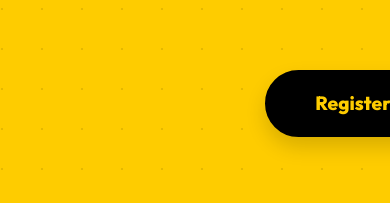
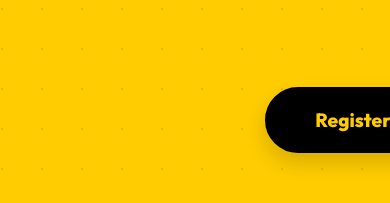
Before and after one commit to akrishbala007-hub/Safe-Tech-India, a Next.js app: page / in a window 390 px wide. Shown: the part 524-727 px from the top of the page. Built offline with nearby package versions, Linux system fonts and the light colour scheme; no server answers.

Commit message:
fix(mobile): add viewport meta and refine hero styles

```diff
--- a/app/layout.tsx
+++ b/app/layout.tsx
@@ -55,6 +55,12 @@ export const metadata: Metadata = {
   verification: {
     google: 'google-site-verification=YOUR_VERIFICATION_CODE',
   }
+}
+
+export const viewport = {
+  width: 'device-width',
+  initialScale: 1,
+  maximumScale: 1,
 }
 
 export default function RootLayout({
--- a/app/page.tsx
+++ b/app/page.tsx
@@ -68,22 +68,34 @@ export default async function Home({ searchParams }: { searchParams: Promise<{ q
         .dealer-card:hover img {
             transform: scale(1.1);
         }
+
+        /* Desktop Default (Inline styles will be used as base, but these override if needed) */
+
         @media (max-width: 768px) {
-          .hero-container {
+          #hero-section {
+             padding-top: 5rem !important;
+             padding-bottom: 4rem !important;
+             min-height: auto !important;
+             height: auto !important;
+          }
+          #hero-container {
             padding-top: 5rem !important;
-            padding-bottom: 4rem !important;
-            min-height: auto !important;
+            padding-bottom: 2rem !important;
           }
           .hero-headline {
-            font-size: 2.5rem !important;
-            line-height: 1.1 !important;
+            font-size: 2rem !important;
+            line-height: 1.2 !important;
           }
            .hero-subheadline {
             font-size: 1rem !important;
+            margin-bottom: 1.5rem !important;
+          }
+          .hero-cta-container {
+            margin-bottom: 3rem !important;
           }
         }
       `}</style>
-      <section style={{
+      <section id="hero-section" style={{
         background: '#FECC00', // Brand Yellow
         color: '#1a1a1a',
         padding: '0 0 6rem',
@@ -102,7 +114,7 @@ export default async function Home({ searchParams }: { searchParams: Promise<{ q
           backgroundSize: '40px 40px'
         }}></div>
 
-        <div className="container hero-container" style={{ position: 'relative', zIndex: 1, maxWidth: '1200px', paddingTop: '8rem', paddingLeft: '1rem', paddingRight: '1rem' }}>
+        <div id="hero-container" className="container hero-container" style={{ position: 'relative', zIndex: 1, maxWidth: '1200px', paddingTop: '8rem', paddingLeft: '1rem', paddingRight: '1rem' }}>
 
           {/* Main Headline */}
           <h1 className="hero-headline" style={{
@@ -143,7 +155,7 @@ export default async function Home({ searchParams }: { searchParams: Promise<{ q
           </div>
 
           {/* CTA Buttons */}
-          <div style={{
+          <div className="hero-cta-container" style={{
             display: 'flex', gap: '1rem', justifyContent: 'center', flexWrap: 'wrap', marginBottom: '5rem',
             animation: 'fadeInUp 0.8s ease-out 0.4s backwards'
           }}>
```
